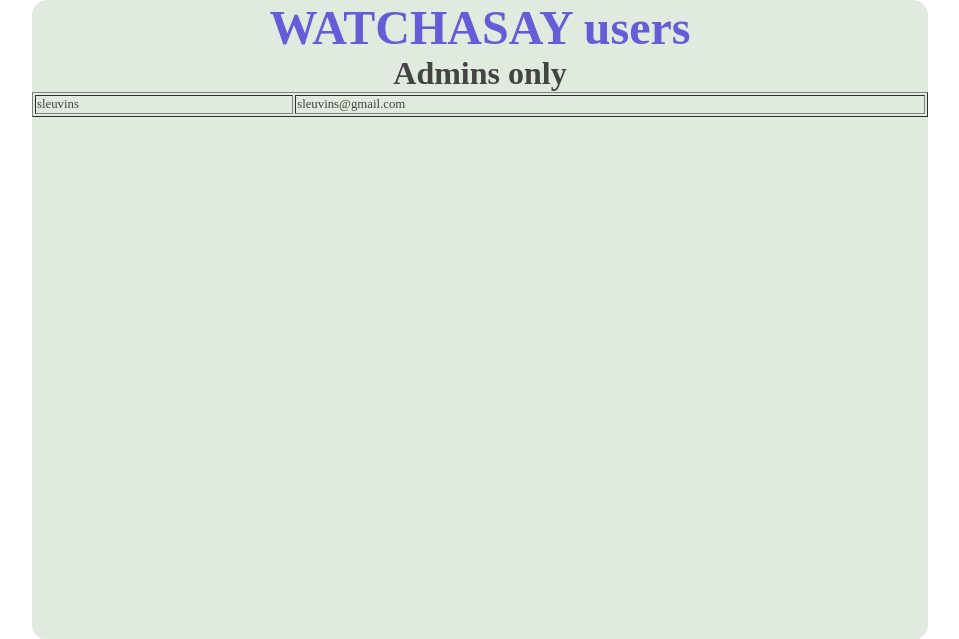
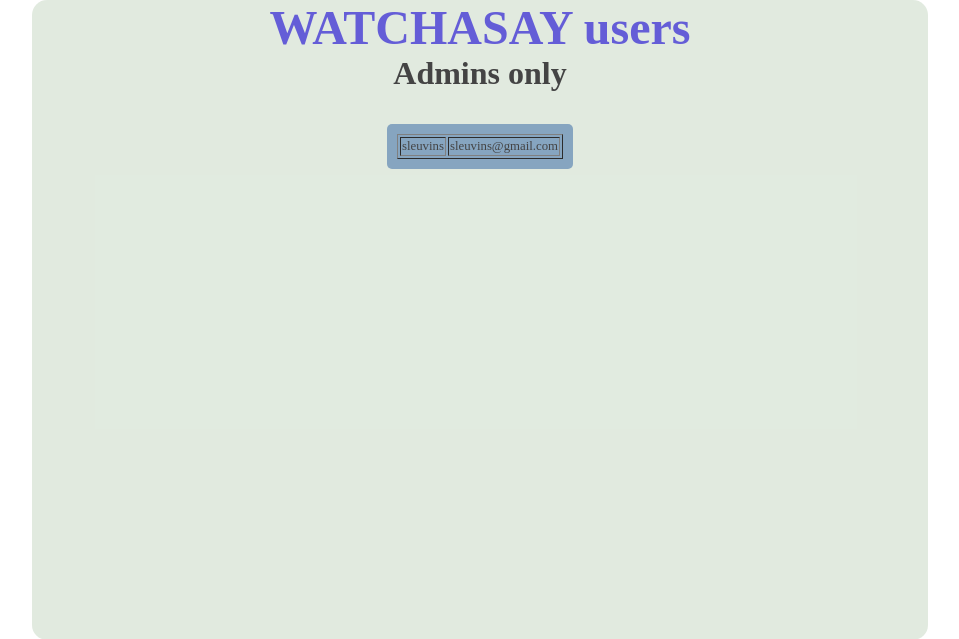
Before and after one commit to alaminos/watchasay, a PHP site: page /getUsers.php in a window 1280 px wide. Shown: the part 80-719 px from the top of the page, without its empty margins (160-1119 px from the left). Run offline with PHP 8.4, Linux system fonts and the light colour scheme; data comes from the database, SQL or seed files in the repository.

Commit message:
looks like it didn't push ???

```diff
--- a/getUsers.php
+++ b/getUsers.php
@@ -31,8 +31,9 @@
         <h1>WATCHASAY users</h1>
         <h2>Admins only</h2>
 <!-- *** *** *** *** *** TABLE AREA *** *** *** *** *** -->
+        <div class="main_divider"></div>
+        <div class="users">
         	<?php
-
                 require_once('pdo.php');
 
 		        $stmt = $pdo->query("SELECT * FROM users");
@@ -51,6 +52,8 @@
 		        ...
 		        </table>*/
 	        ?>
+        </div>
+        <div class="main_divider"></div>
     </main>
 <!-- *** *** *** *** *** FOOTER *** *** *** *** *** -->
     <footer>
--- a/newSentence.php
+++ b/newSentence.php
@@ -66,7 +66,7 @@ if (
         <nav>
             <ul>
                 <li><a class="link_btn" href="getUsers.php">Get users</a></li>
-                <li><a class="link_btn" href="newSentence.php">Add sentence</a></li>
+                <li><a class="link_btn" href="index.view.php">Watchasay</a></li>
                 <li><a class="link_btn" href="meta.html">Meta</a></li>
                 <li class="divider"></li>
                 <li><a class="link_btn" href="#">Highscores</a>
--- a/style.css
+++ b/style.css
@@ -172,11 +172,16 @@ footer {
     padding: 0;
     margin: 3px;
     border-radius: 5px;
-    border: none;
+    border: 2px solid var(--btn-color);
     background: var(--btn-color);
 }
 .btn:hover {
     background: white;
+    border-style: outset;
+}
+.btn:active {
+    background: lightgray;
+    border-style: inset;
 }
 
 #btnHP {
@@ -202,7 +207,6 @@ footer {
 
 /*----------USER INPUT BOX-------------*/
 #userInputBox {
-/*    border: 1px solid var(--border-color);*/
     border-radius: 10px;
     padding: 2px;
     flex: 25%;
@@ -226,9 +230,12 @@ footer {
     font-size: var(--medium-txt);
     text-align: center;
     padding: 2px;
-/*    background-color: var(--tokensBox-color);*/
     margin: 2px;
     max-height: 2em;
+    border-radius: 3px;
+}
+.token:hover {
+    background: var(--link-btn-color);
 }
 
 
@@ -283,3 +290,19 @@ body {
     align-self: center;
     font-size: var(--small-txt);
 }
+
+/*---------------GET USERS---------------*/
+
+.users {
+    background-color: var(--tokensBox-color);
+    border-radius: 5px;
+    padding: 10px;
+    align-self: center;
+    display: flex;
+    flex-direction: column;
+    text-align: center;
+}
+
+.users  {
+    align-self: center;
+}
```
Also changed, not shown: 1 other file. Lines whose indentation alone changed are shown as unchanged.
